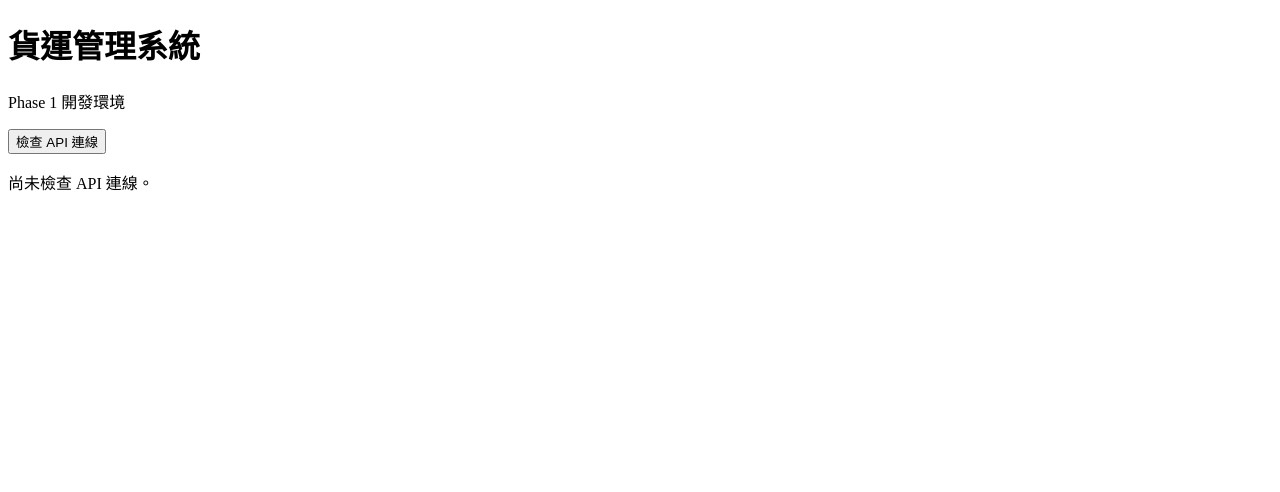
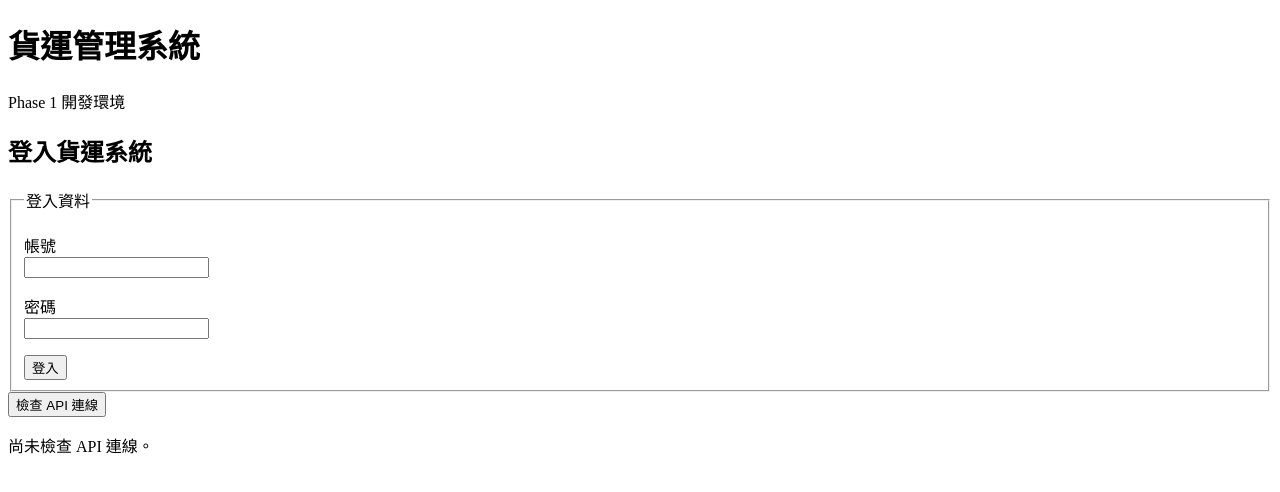
Before and after one commit to Carlos-0818/freight-system, a React (Vite) app in the folder apps/web/: page / in a window 1280 px wide. Shown: the top 492 px of the page. Built offline with nearby package versions, Linux system fonts and the light colour scheme.

Commit message:
新增 React 登入表單與基本登入狀態

```diff
--- a/apps/web/src/App.jsx
+++ b/apps/web/src/App.jsx
@@ -1,8 +1,18 @@
 import { useState } from "react";
+
+import LoginForm from "./features/auth/LoginForm.jsx";
+
+const ROLE_LABELS = {
+  DRIVER: "收貨／配送司機",
+  LINEHAUL_DRIVER: "幹線司機",
+  CLERK: "站所內勤",
+  SUPERVISOR: "站所主管",
+};
 
 export default function App() {
   const [status, setStatus] = useState("idle");
   const [message, setMessage] = useState("尚未檢查 API 連線。");
+  const [session, setSession] = useState(null);
 
   async function checkApiHealth() {
     setStatus("loading");
@@ -34,6 +44,34 @@ export default function App() {
       <h1>貨運管理系統</h1>
       <p>Phase 1 開發環境</p>
 
+      {session ? (
+        <section>
+          <h2>目前登入人員</h2>
+
+          <dl>
+            <dt>姓名</dt>
+            <dd>{session.user.name}</dd>
+
+            <dt>帳號</dt>
+            <dd>{session.user.username}</dd>
+
+            <dt>角色</dt>
+            <dd>{ROLE_LABELS[session.user.role] ?? session.user.role}</dd>
+
+            <dt>所屬站所</dt>
+            <dd>
+              {session.user.station.code}－{session.user.station.name}
+            </dd>
+          </dl>
+
+          <button type="button" onClick={() => setSession(null)}>
+            登出
+          </button>
+        </section>
+      ) : (
+        <LoginForm onLoginSuccess={setSession} />
+      )}
+
       <button
         type="button"
         onClick={checkApiHealth}
--- /dev/null
+++ b/apps/web/src/features/auth/LoginForm.jsx
@@ -0,0 +1,98 @@
+import { useState } from "react";
+import { apiRequest, ApiError } from "../../lib/api.js";
+
+export default function LoginForm({ onLoginSuccess }) {
+  const [username, setUsername] = useState("");
+  const [password, setPassword] = useState("");
+  const [isSubmitting, setIsSubmitting] = useState(false);
+  const [loginError, setLoginError] = useState(null);
+
+  async function handleSubmit(event) {
+    event.preventDefault();
+
+    if (isSubmitting) {
+      return;
+    }
+
+    setLoginError(null);
+    setIsSubmitting(true);
+
+    try {
+      const result = await apiRequest("/auth/login", {
+        method: "POST",
+        body: {
+          username,
+          password,
+        },
+      });
+
+      setPassword("");
+      onLoginSuccess(result);
+    } catch (error) {
+      setLoginError({
+        message:
+          error instanceof ApiError ? error.message : "登入失敗，請稍後再試。",
+        details: error instanceof ApiError ? error.details : [],
+      });
+    } finally {
+      setIsSubmitting(false);
+    }
+  }
+
+  return (
+    <section>
+      <h2>登入貨運系統</h2>
+
+      <form onSubmit={handleSubmit} aria-busy={isSubmitting}>
+        <fieldset disabled={isSubmitting}>
+          <legend>登入資料</legend>
+
+          <p>
+            <label htmlFor="login-username">帳號</label>
+            <br />
+            <input
+              id="login-username"
+              name="username"
+              type="text"
+              autoComplete="username"
+              maxLength={50}
+              required
+              value={username}
+              onChange={(event) => setUsername(event.target.value)}
+            />
+          </p>
+
+          <p>
+            <label htmlFor="login-password">密碼</label>
+            <br />
+            <input
+              id="login-password"
+              name="password"
+              type="password"
+              autoComplete="current-password"
+              required
+              value={password}
+              onChange={(event) => setPassword(event.target.value)}
+            />
+          </p>
+
+          <button type="submit">{isSubmitting ? "登入中……" : "登入"}</button>
+        </fieldset>
+      </form>
+
+      {loginError && (
+        <div role="alert">
+          <p>{loginError.message}</p>
+
+          {loginError.details.length > 0 && (
+            <ul>
+              {loginError.details.map((detail, index) => (
+                <li key={`${detail.field}-${index}`}>{detail.message}</li>
+              ))}
+            </ul>
+          )}
+        </div>
+      )}
+    </section>
+  );
+}
```
